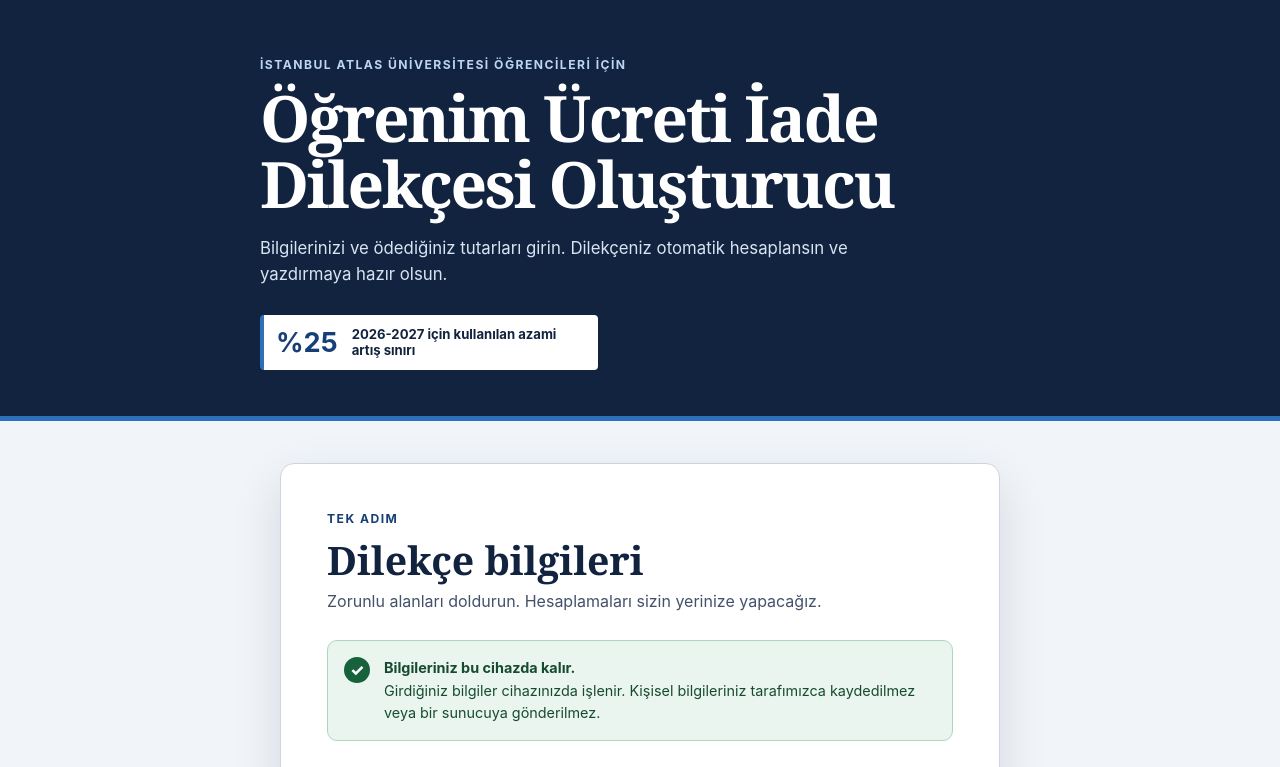
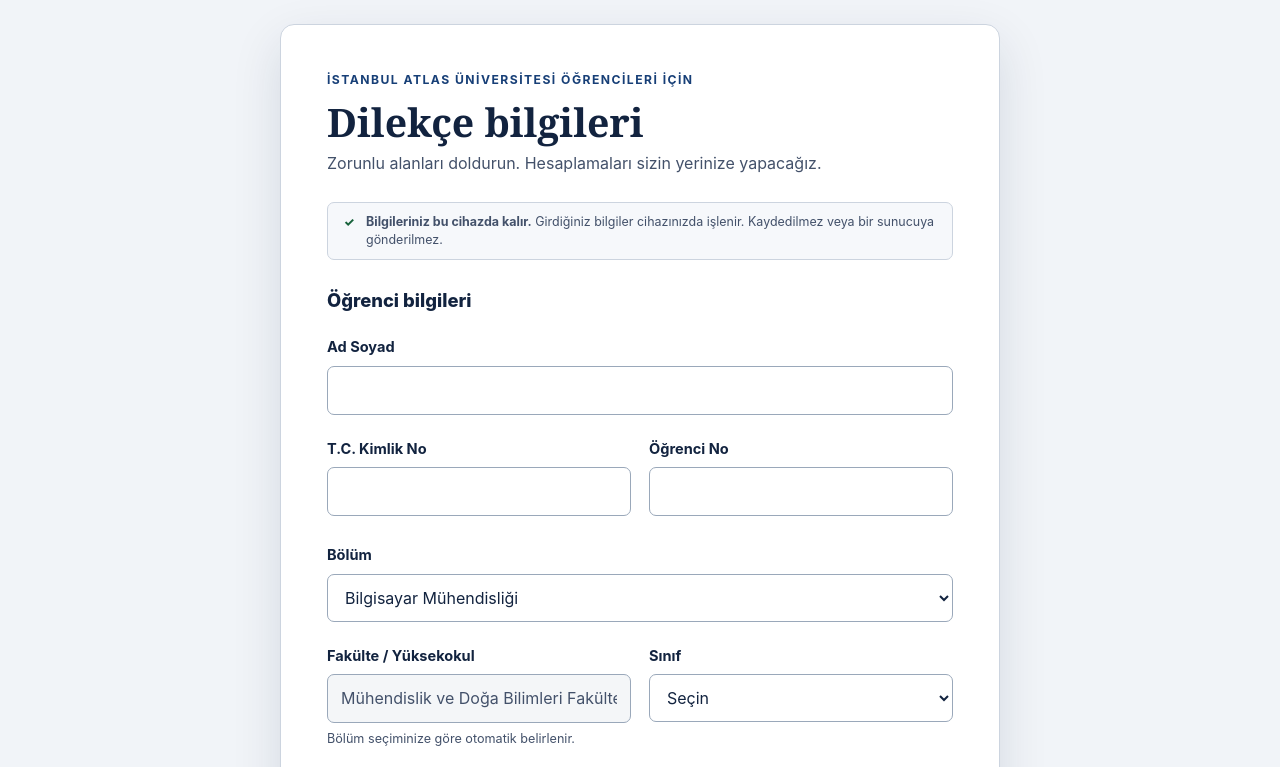
Before and after one commit to emribilemir/atlaszam, a plain HTML site: page index.html in a window 1280 px wide. Shown: the top 767 px of the page. Drawn offline with Linux system fonts and the light colour scheme.

Commit message:
refactor: simplify petition form entry

```diff
--- a/app.js
+++ b/app.js
@@ -272,14 +272,13 @@ function initializeApp() {
   let currentPetition = null;
 
   const groups = new Map();
-  const quickGroup = createElement('optgroup');
-  quickGroup.label = 'Hızlı seçim';
+  const featuredOptions = [];
 
   window.ATLAS_DEPARTMENTS.forEach((department, index) => {
     const option = createElement('option', null, department.name);
     option.value = String(index);
     if (index < 2) {
-      quickGroup.append(option);
+      featuredOptions.push(option);
       return;
     }
 
@@ -291,7 +290,7 @@ function initializeApp() {
     groups.get(department.faculty).append(option);
   });
 
-  departmentSelect.append(quickGroup, ...groups.values());
+  departmentSelect.append(...featuredOptions, ...groups.values());
   departmentSelect.value = '0';
 
   function selectedDepartment() {
--- a/index.html
+++ b/index.html
@@ -13,29 +13,17 @@
   <body>
     <a class="skip-link" href="#main-content">Forma geç</a>
 
-    <header class="site-header" aria-labelledby="page-title">
-      <div class="header-inner">
-        <p class="eyebrow">İstanbul Atlas Üniversitesi öğrencileri için</p>
-        <h1 id="page-title">Öğrenim Ücreti İade<br>Dilekçesi Oluşturucu</h1>
-        <p class="intro">Bilgilerinizi ve ödediğiniz tutarları girin. Dilekçeniz otomatik hesaplansın ve yazdırmaya hazır olsun.</p>
-        <div class="ceiling-note" aria-label="Hesaplama bilgisi">
-          <strong>%25</strong>
-          <span>2026-2027 için kullanılan azami artış sınırı</span>
-        </div>
-      </div>
-    </header>
-
     <main id="main-content">
       <section id="form-panel" class="form-panel" aria-labelledby="form-heading">
         <div class="section-heading">
-          <p class="step-label">Tek adım</p>
+          <p class="step-label">İstanbul Atlas Üniversitesi öğrencileri için</p>
           <h2 id="form-heading">Dilekçe bilgileri</h2>
           <p>Zorunlu alanları doldurun. Hesaplamaları sizin yerinize yapacağız.</p>
         </div>
 
         <aside class="privacy-note" aria-label="Gizlilik bilgisi">
           <span class="privacy-mark" aria-hidden="true">✓</span>
-          <p><strong>Bilgileriniz bu cihazda kalır.</strong><br>Girdiğiniz bilgiler cihazınızda işlenir. Kişisel bilgileriniz tarafımızca kaydedilmez veya bir sunucuya gönderilmez.</p>
+          <p><strong>Bilgileriniz bu cihazda kalır.</strong> Girdiğiniz bilgiler cihazınızda işlenir. Kaydedilmez veya bir sunucuya gönderilmez.</p>
         </aside>
 
         <div id="form-errors" class="error-summary" role="alert" tabindex="-1" hidden></div>
@@ -66,8 +54,7 @@
 
             <div class="field">
               <label for="department">Bölüm</label>
-              <select id="department" name="department" autocomplete="off" required aria-describedby="department-note error-department"></select>
-              <small id="department-note">Bilgisayar Mühendisliği hızlı başlangıç için seçili gelir.</small>
+              <select id="department" name="department" autocomplete="off" required aria-describedby="error-department"></select>
               <span class="field-error" id="error-department"></span>
             </div>
 
--- a/style.css
+++ b/style.css
@@ -75,19 +75,6 @@ input[type="checkbox"] {
   outline-offset: 3px;
 }
 
-.site-header {
-  color: var(--paper);
-  background: var(--ink);
-  border-bottom: 5px solid #2e6fba;
-}
-
-.header-inner {
-  width: min(100% - 32px, 760px);
-  margin: 0 auto;
-  padding: 56px 0 46px;
-}
-
-.eyebrow,
 .step-label {
   margin: 0 0 10px;
   font-size: 0.76rem;
@@ -96,55 +83,9 @@ input[type="checkbox"] {
   text-transform: uppercase;
 }
 
-.eyebrow {
-  color: #bcd5f4;
-}
-
-h1,
 h2,
 p {
   margin-top: 0;
-}
-
-.site-header h1 {
-  max-width: 680px;
-  margin-bottom: 18px;
-  font-family: Georgia, "Times New Roman", serif;
-  font-size: clamp(2.15rem, 7vw, 4rem);
-  font-weight: 600;
-  line-height: 1.03;
-  letter-spacing: -0.035em;
-}
-
-.intro {
-  max-width: 590px;
-  margin-bottom: 28px;
-  color: #d9e4f2;
-  font-size: 1.05rem;
-}
-
-.ceiling-note {
-  display: inline-grid;
-  grid-template-columns: auto minmax(0, 230px);
-  gap: 14px;
-  align-items: center;
-  padding: 11px 16px 11px 12px;
-  color: var(--ink);
-  background: var(--paper);
-  border-left: 4px solid #2e6fba;
-  border-radius: 4px;
-}
-
-.ceiling-note strong {
-  color: var(--accent);
-  font-size: 1.7rem;
-  line-height: 1;
-}
-
-.ceiling-note span {
-  font-size: 0.82rem;
-  font-weight: 650;
-  line-height: 1.25;
 }
 
 main {
@@ -154,7 +95,7 @@ main {
 
 .form-panel {
   width: min(100%, 720px);
-  margin: 42px auto;
+  margin: 24px auto 42px;
   padding: clamp(24px, 5vw, 46px);
   background: var(--paper);
   border: 1px solid var(--line);
@@ -184,31 +125,32 @@ main {
 }
 
 .privacy-note {
-  display: grid;
-  grid-template-columns: 28px 1fr;
-  gap: 12px;
-  margin-bottom: 30px;
-  padding: 16px;
-  color: #174b31;
-  background: var(--success-pale);
-  border: 1px solid #aed6bd;
-  border-radius: var(--radius);
+  display: flex;
+  gap: 8px;
+  align-items: flex-start;
+  margin-bottom: 26px;
+  padding: 10px 12px;
+  color: var(--ink-soft);
+  background: #f6f8fb;
+  border: 1px solid var(--line);
+  border-radius: 7px;
 }
 
 .privacy-note p {
   margin: 0;
-  font-size: 0.9rem;
+  font-size: 0.78rem;
+  line-height: 1.45;
 }
 
 .privacy-mark {
   display: grid;
-  width: 26px;
-  height: 26px;
+  width: 18px;
+  height: 18px;
+  flex: 0 0 18px;
   place-items: center;
-  color: var(--paper);
-  background: var(--success);
-  border-radius: 50%;
+  color: var(--success);
   font-weight: 800;
+  font-size: 0.76rem;
 }
 
 .error-summary {
@@ -604,10 +546,6 @@ input[readonly] {
 }
 
 @media (max-width: 600px) {
-  .header-inner {
-    padding: 42px 0 36px;
-  }
-
   .field-grid {
     grid-template-columns: 1fr;
     gap: 0;
@@ -616,10 +554,6 @@ input[readonly] {
   .form-panel {
     margin: 20px auto;
     border-radius: 10px;
-  }
-
-  .ceiling-note {
-    width: 100%;
   }
 
   .result-actions {
@@ -659,7 +593,6 @@ input[readonly] {
   }
 
   .skip-link,
-  .site-header,
   .form-panel,
   .result-header,
   .site-footer {
```
Also changed, not shown: tests/app.test.js (+10 -0 lines).
